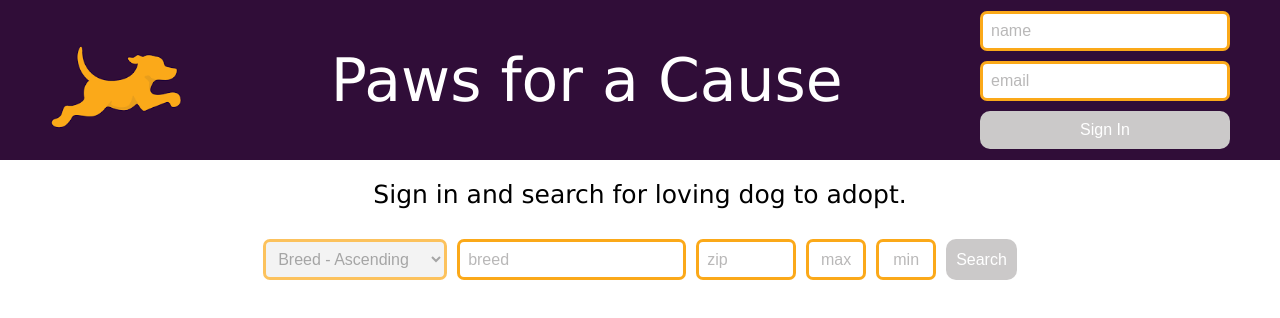
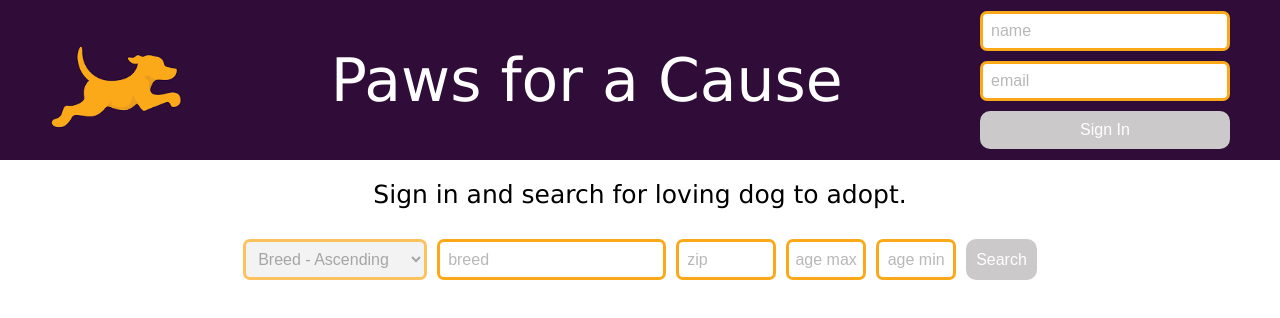
Before and after one commit to Malaxor/fetch, a React (Create React App) app: page / in a window 1280 px wide. Shown: the top 318 px of the page. Built offline with nearby package versions, Linux system fonts and the light colour scheme.

Commit message:
more styling changes

```diff
--- a/src/components/Controls/style.css
+++ b/src/components/Controls/style.css
@@ -11,7 +11,7 @@
 .input.small {
   text-align: center;
   padding: 0;
-  width: 6rem;
+  width: 8rem;
 }
 .input.medium {
   width: 10rem;
--- a/src/components/DogSearch/DogSearch.js
+++ b/src/components/DogSearch/DogSearch.js
@@ -83,16 +83,16 @@ export function DogSearch ({ isLoggedIn, setDogs }) {
           value={zipCode}
         />
         <Input
+          id='age-max'
           size='small'
-          placeholder='max'
+          placeholder='age max'
           name='ageMax'
           onChange={onSetFormData}
           value={ageMax}
-
         />
         <Input
           size='small'
-          placeholder='min'
+          placeholder='age min'
           name='ageMin'
           onChange={onSetFormData}
           value={ageMin}
--- a/src/components/DogSearch/style.css
+++ b/src/components/DogSearch/style.css
@@ -4,3 +4,10 @@
   gap: 1rem;
   padding: 3rem 0;
 }
+#age-min-max-container {
+  display: flex;
+  gap: 1rem;
+}
+label {
+  font-size: 2rem;
+}
--- a/src/components/Navbar/style.css
+++ b/src/components/Navbar/style.css
@@ -18,7 +18,6 @@
 #navbar__form {
   display: flex;
   flex-direction: column;
-  justify-content: flex-end;
   gap: 1rem;
   width: 25rem;
 }
```
Also changed, not shown: src/components/MainContent/style.css (line endings or trailing spaces).
